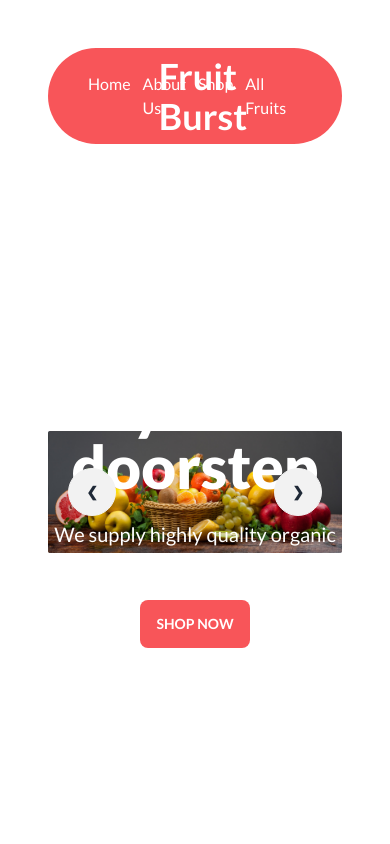
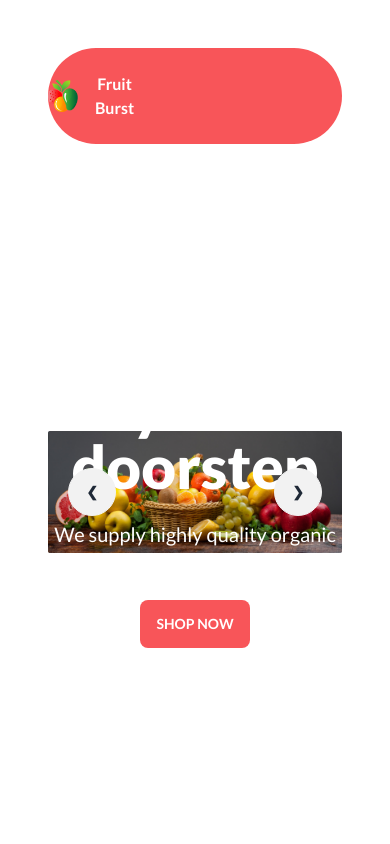
Before and after one commit to tarikul97/B8A3-fruit-brust, a plain HTML site: page index.html in a window 390 px wide. Shown: the top 844 px of the page. Drawn offline with nearby package versions, Linux system fonts and the light colour scheme.

Commit message:
initial commit

```diff
--- a/index.html
+++ b/index.html
@@ -25,17 +25,17 @@
     <header class="container mx-auto p-12 font-lato">
 
         <div class="grid grid-cols-3 gap-4 items-center bg-[#f85559] h-24 rounded-full">
-            <div class="flex gap-3 text-white ml-10">
+            <div class="hidden md:flex lg:flex sm:flex gap-3 text-white ml-10">
                 <a href="">Home</a>
                 <a href="">About Us</a>
                 <a href="">Shop</a>
                 <a href="">All Fruits</a>
             </div>
-            <div class="flex items-center gap-4 justify-center">
+            <div class="flex items-center gap-4 lg:justify-center">
                <div>
-                <img src="assets/images/logo.png" alt="">
+                <img class="flex justify-center" src="assets/images/logo.png" alt="">
                </div>
-               <h2 class="text-4xl font-bold text-white">Fruit Burst</h2>
+               <h2 class="lg:text-4xl text-center font-bold font-lato text-white">Fruit Burst</h2>
             </div>
 
             <div class="hidden md:flex lg:flex sm:flex bg-white items-center justify-between w-[250px] px-5 py-2 rounded-full ml-44 ">
```
